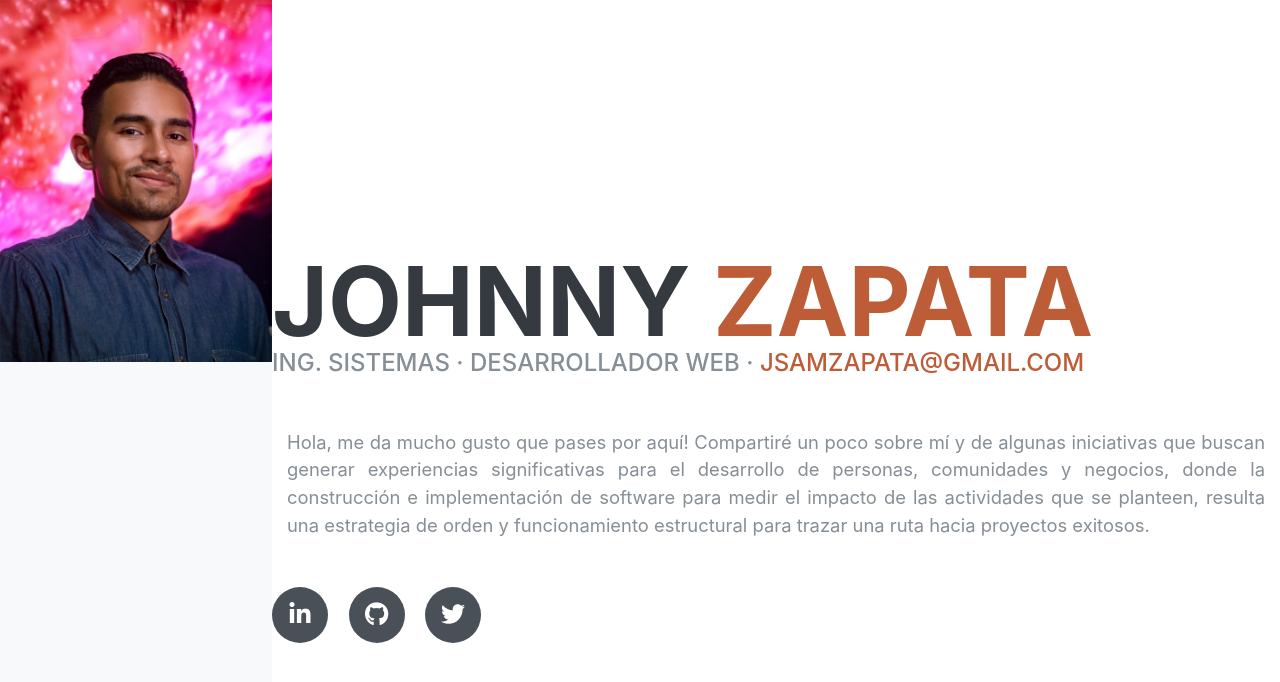
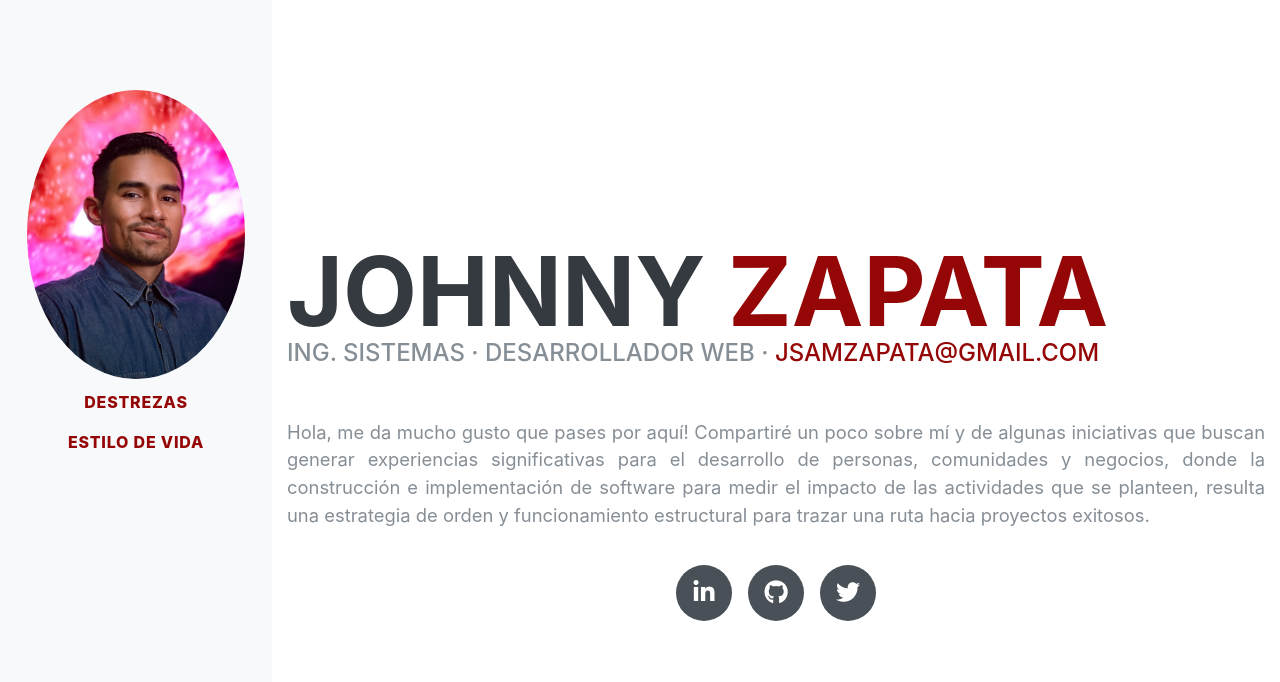
Before and after one commit to SamZapata/samzapata.github.io, a Jekyll site: the page built from index.html, in a window 1280 px wide and 900 px high. Shown: the top 682 px of the window. Built offline with Jekyll 4.4.1, drawn with Linux system fonts in a browser that asks for light colours; some web fonts are replaced.

Commit message:
update presentation of webseite

```diff
--- a/Gemfile
+++ b/Gemfile
@@ -7,4 +7,4 @@
 
 gem 'haml'
 
-gem 'i18n'
+# gem 'i18n'
--- a/_includes/header-one.html
+++ b/_includes/header-one.html
@@ -10,7 +10,7 @@
   </button>
   <div class="collapse navbar-collapse" id="navbarSupportedContent">
     <ul class="navbar-nav" id="menu-list">
-      <li class="nav-item">
+      <li class="nav-item mt-5">
         <a class="nav-link js-scroll-trigger" href="#presentation">Presentación</a>
       </li>
       <li class="nav-item">
--- a/_pages/presentation.html
+++ b/_pages/presentation.html
@@ -1,6 +1,6 @@
 <section class="resume-section d-flex align-items-center" >
   <div class="w-100" id="presentation">
-    <div class="d-none d-lg-block">
+    <div class="container d-none d-lg-block">
       <h1 class="mb-0">Johnny
         <span class="text-primary">Zapata</span>
       </h1>
@@ -10,16 +10,16 @@
       </div>
     </div>
     <span class="d-block d-sm-none d-md-block d-lg-none">
-      <img class="img-fluid img-sam-format" src="{{ "/assets/images/presentation/me-sunback-600w-min.jpg" }}" alt="Me">
-      <div className="container">
-        <div class="subheading mb-5 ">
-          Ing. Sistemas · Desarrollador Web ·
-          <a href="mailto:jsamzapata@gmail.com">jsamzapata@gmail.com</a>
-        </div>
+      <div class="presentation-img-box">
+        <img class="img-fluid img-sam-format" src="{{ "/assets/images/presentation/me-sunback-600w-min.jpg" }}" alt="Me">
+      </div>
+      <div class="container subheading mb-1 mt-5">
+        Ing. Sistemas · Desarrollador Web ·
+        <a href="mailto:jsamzapata@gmail.com">jsamzapata@gmail.com</a>
       </div>
     </span>
     <div class="container abstract">
-      <p class="lead mb-5 text-justify">
+      <p class="lead mb-1 text-justify">
         Hola, me da mucho gusto que pases por aquí!
         Compartiré un poco sobre mí y de algunas iniciativas que buscan generar experiencias significativas para el desarrollo de personas, comunidades y negocios, donde la construcción e implementación de software para medir el impacto de las actividades que se planteen, resulta una estrategia de orden y funcionamiento estructural para trazar una ruta hacia proyectos exitosos.
         <!-- Ingeniero de Sistemas de la Universidad Santiago de Cali y Desarrollador Web full-stack en constante proceso de crecimiento y maduración profesional. Me causa expectativa el desarrollo tecnológico y el impacto de este en la sociedad, lo que me genera mucho entusiasmo para aportar en la creación y desarrollo de nuevos proyectos donde ponga a prueba mis destrezas como desarrollador. Soy una persona íntegra, honesta, responsable, con capacidad de interactuar y trabajar en equipo; recursivo, autodidacta y de adaptación al entorno de trabajo que se presente. -->
--- a/_sass/core/_nav.scss
+++ b/_sass/core/_nav.scss
@@ -46,9 +46,9 @@
       display: flex;
       align-items: flex-start;
       flex-grow: 0;
-
       width: 100%;
-      margin-bottom: 50% !important;
+      margin-bottom: 0%;
+      margin-top: 100%;
       .navbar-nav {
         flex-direction: column;
 
@@ -67,7 +67,8 @@
 @media (min-height: 800px) {
   #sideNav {
     .navbar-collapse {
-      margin-bottom: auto !important;
+      margin-bottom: 100%;
+      margin-top: 0;
     }
   }
 }
--- a/_sass/core/_variables.scss
+++ b/_sass/core/_variables.scss
@@ -25,7 +25,10 @@
 $teal:    #20c997 !default;
 $cyan:    #17a2b8 !default;
 
-$primary:       $orange !default;
+// new rules
+$blood-red: #950606 !default;
+
+$primary:       $blood-red !default;
 $secondary:     $gray-600 !default;
 $success:       $green !default;
 $info:          $cyan !default;
@@ -37,6 +40,3 @@
 // Page Variables
 
 $sidebar-base-width: 17rem;
-
-// new rules
-$blood-red: #950606 !default;
--- a/_sass/style.sass
+++ b/_sass/style.sass
@@ -3,16 +3,33 @@
 @import "styles/skills"
 
 // some styles...
+
+.subheading
+
 .img-header-l
   position: absolute
-  top: 0
-  left: 0
-  width: calc(100%)
+  top: 10%
+  left: 10%
+  width: calc(80%)
+  border-radius: 50%
 
-.img-sam-format
-  position: relative
-  top: calc(5%)
-  left: 0
+.presentation-img-box
+  margin: auto
+  max-width: 100%
+  width: 14rem
+  height: 18rem
+  border-radius: 50%
+  padding-top: 2rem
+
+  .img-sam-format
+    max-width: 100%
+    width: 14rem
+    height: 18rem
+    // position: relative
+    // top: calc(5%)
+    // left: 0
+    border-radius: 50%
+    // height: 20rem
 
 .subheading-sam-format
   margin-top: calc(100% - 0.5rem)
@@ -23,3 +40,8 @@
   height: calc(100%)
   padding: 10px
   background-color: red
+
+.social-icons
+  display: flex
+  justify-content: center
+  padding: 2rem 0
```
Also changed, not shown: Gemfile.lock, 1 other file.
